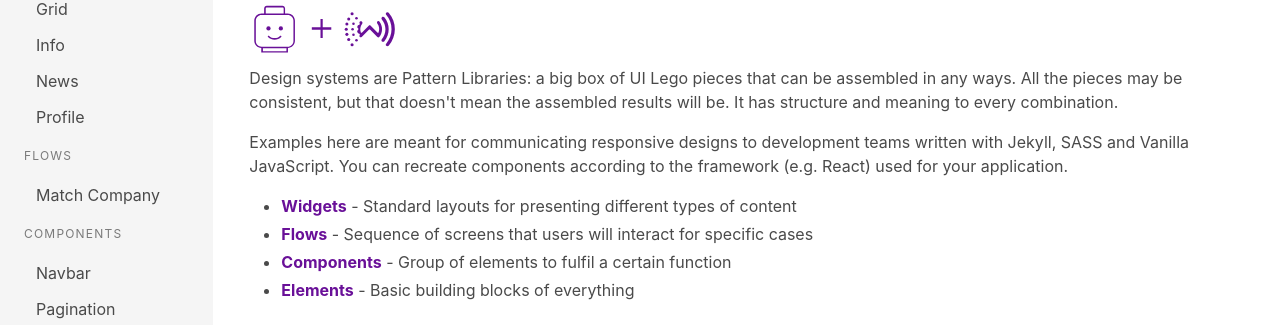
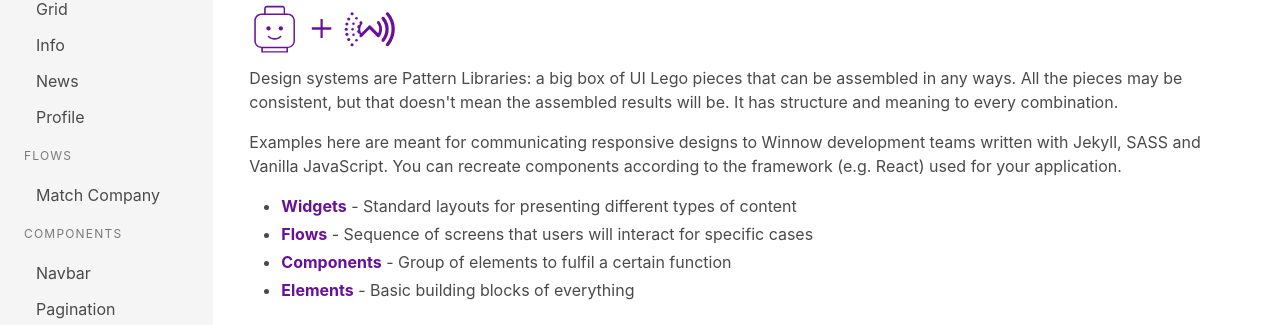
Before and after one commit to JohnsonKoh1110/johnsonkoh1110.github.io, a Jekyll site: the page built from index.html, in a window 1280 px wide. Shown: the part 175-500 px from the top of the page. Built offline with Jekyll 4.4.1, drawn with Linux system fonts in a browser that asks for light colours; some of the changed lines change nothing that is shown.

Commit message:
Updated config file

```diff
--- a/_config.yml
+++ b/_config.yml
@@ -1,56 +1,14 @@
-# Welcome to Jekyll!
-#
-# This config file is meant for settings that affect your whole blog, values
-# which you are expected to set up once and rarely edit after that. If you find
-# yourself editing this file very often, consider using Jekyll's data files
-# feature for the data you need to update frequently.
-#
-# For technical reasons, this file is *NOT* reloaded automatically when you use
-# 'bundle exec jekyll serve'. If you change this file, please restart the server process.
-#
-# If you need help with YAML syntax, here are some quick references for you:
-# https://learn-the-web.algonquindesign.ca/topics/markdown-yaml-cheat-sheet/#yaml
-# https://learnxinyminutes.com/docs/yaml/
-#
-# Site settings
-# These are used to personalize your new site. If you look in the HTML files,
-# you will see them accessed via {{ site.title }}, {{ site.email }}, and so on.
-# You can create any custom variable you would like, and they will be accessible
-# in the templates via {{ site.myvariable }}.
-
 title: Winnow Design System
 email: your-email@example.com
-description: >- # this means to ignore newlines until "baseurl:"
-  Write an awesome description for your new site here. You can edit this
-  line in _config.yml. It will appear in your document head meta (for
-  Google search results) and in your feed.xml site description.
-baseurl: "" # the subpath of your site, e.g. /blog
-url: "" # the base hostname & protocol for your site, e.g. http://example.com
+description: >-
+  Examples here are meant for communicating responsive designs to Winnow development teams.
+baseurl: ""
+url: ""
 twitter_username: jekyllrb
 github_username: jekyll
 
 disable_disk_cache: true
 
-# Build settings
 theme: minima
 plugins:
   - jekyll-feed
-# Exclude from processing.
-# The following items will not be processed, by default.
-# Any item listed under the `exclude:` key here will be automatically added to
-# the internal "default list".
-#
-# Excluded items can be processed by explicitly listing the directories or
-# their entries' file path in the `include:` list.
-#
-# exclude:
-#   - .sass-cache/
-#   - .jekyll-cache/
-#   - gemfiles/
-#   - Gemfile
-#   - Gemfile.lock
-#   - node_modules/
-#   - vendor/bundle/
-#   - vendor/cache/
-#   - vendor/gems/
-#   - vendor/ruby/
--- a/index.html
+++ b/index.html
@@ -14,7 +14,7 @@
       to every combination.
     </p>
     <p>
-      Examples here are meant for communicating responsive designs to
+      Examples here are meant for communicating responsive designs to Winnow
       development teams written with Jekyll, SASS and Vanilla JavaScript. You
       can recreate components according to the framework (e.g. React) used for
       your application.
```
Also changed, not shown: 2 other files.
